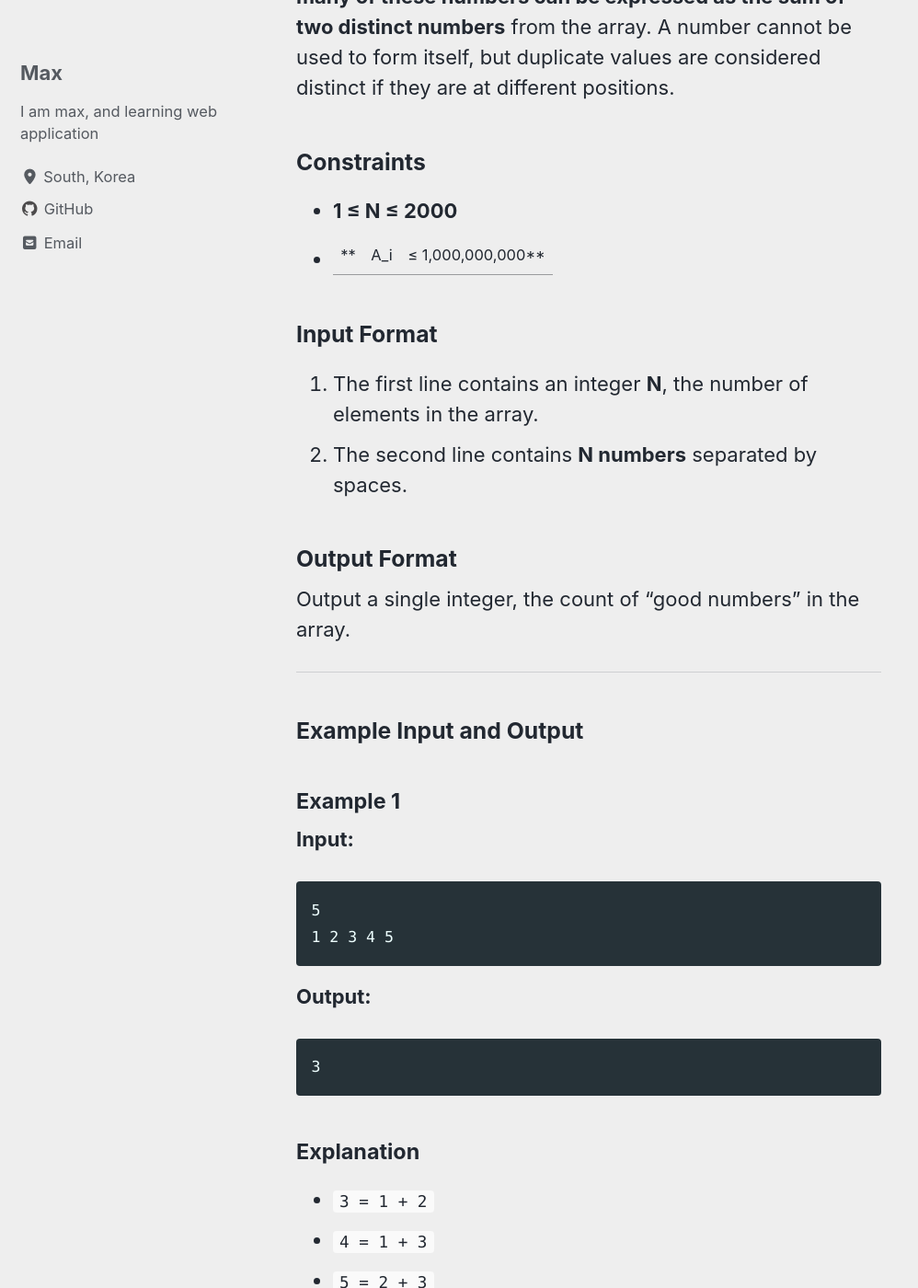
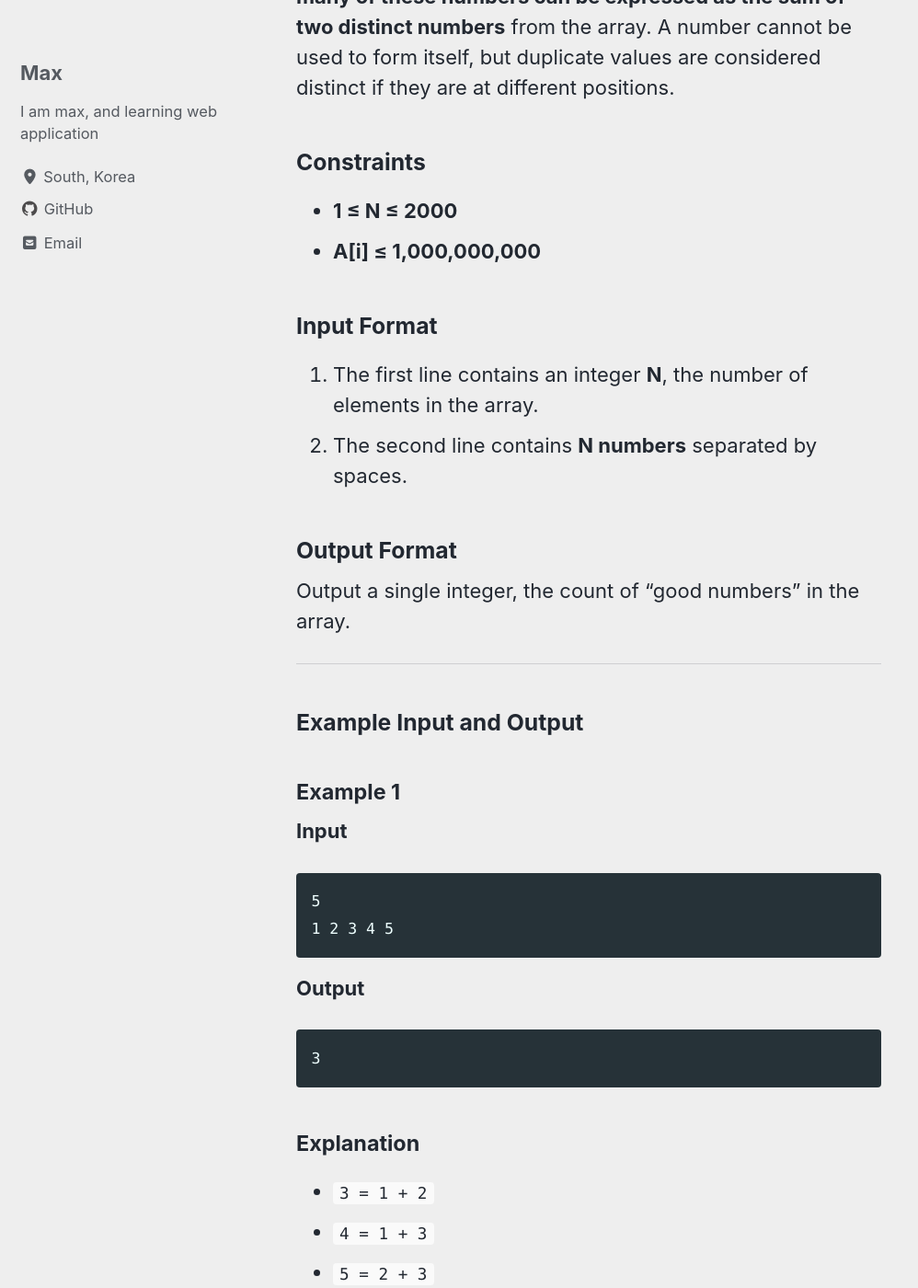
Before and after one commit to maxkim77/maxkim77.github.io, a Jekyll site: the page built from _posts/2025-01-04-CodingTestJavaDatastruc2.md, in a window 1280 px wide and 1400 px high, scrolled down 1260 px. Shown: the whole window at 92% size, without its empty margins (0-998 px from the left). Built offline with Jekyll 4.4.1, drawn with Linux system fonts in a browser that asks for light colours; cached includes are drawn as plain includes; comment, search, counter and statistics services are not loaded; some of the changed text lies outside the part shown.

Commit message:
:sparkles: 2025-01-04

````diff
--- a/_posts/2025-01-04-CodingTestJavaDatastruc2.md
+++ b/_posts/2025-01-04-CodingTestJavaDatastruc2.md
@@ -17,7 +17,7 @@ Given a sequence of **N integers**, the task is to **count how many of these num
 ### Constraints
 
 - **1 ≤ N ≤ 2000**
-- **|A_i| ≤ 1,000,000,000**
+- **A[i] ≤ 1,000,000,000**
 
 ### Input Format
 
@@ -34,13 +34,13 @@ Output a single integer, the count of "good numbers" in the array.
 
 #### Example 1
 
-**Input:**
+**Input**
 ```
 5
 1 2 3 4 5
 ```
 
-**Output:**
+**Output**
 ```
 3
 ```
````
Also changed, not shown: other parts of _posts/2025-01-04-CodingTestJavaDatastruc2.md (+1 -0 lines).
